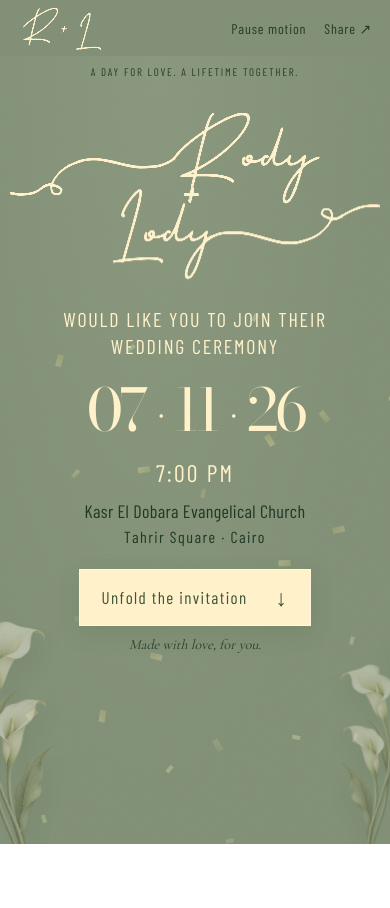
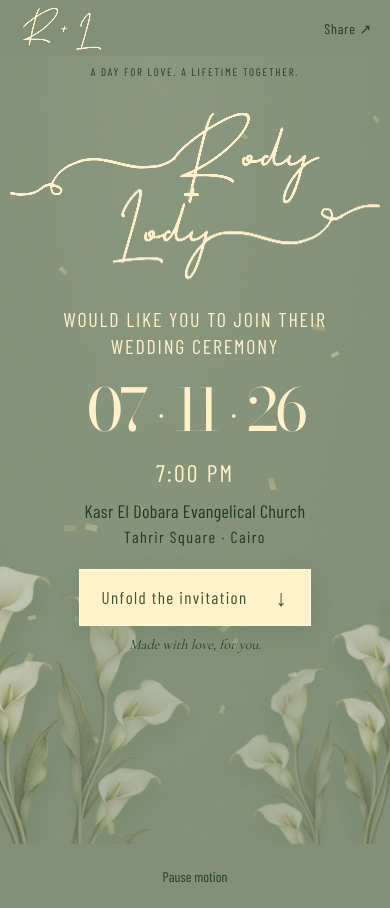
Before and after one commit to Rany29-coder/lody-rody-wedding, a Next.js app: page / in a window 390 px wide. Before the commit the page ends 844 px from the top, so only its background shows below. Built offline with nearby package versions, Linux system fonts and the light colour scheme.

Commit message:
Enrich flowers and apply final invitation layout feedback

```diff
--- a/app/components/designs/GuestExtras.tsx
+++ b/app/components/designs/GuestExtras.tsx
@@ -3,7 +3,11 @@ import Image from "next/image";
 import { useState, useEffect, useRef } from "react";
 type Wish = { id: string; name: string; message: string };
 type Photo = { id: string; url: string; name: string };
-export default function GuestExtras() {
+export default function GuestExtras({
+  refined = false,
+}: {
+  refined?: boolean;
+}) {
   const [wishes, setWishes] = useState<Wish[]>([]);
   const [photos, setPhotos] = useState<Photo[]>([]);
   const [status, setStatus] = useState("");
@@ -66,12 +70,15 @@ export default function GuestExtras() {
         <p className="eyebrow">Little words. Lasting memories.</p>
         <h2>Leave a little love.</h2>
         <p className="section-intro">
-          A blessing, a memory, a wish for the years ahead.
+          A blessing, a memory,{refined ? <br /> : " "}a wish for the years
+          ahead.
         </p>
-        <p className="demo-note">
-          Design preview · messages stay on this page only and are not sent to
-          the couple.
-        </p>
+        {!refined && (
+          <p className="demo-note">
+            Design preview · messages stay on this page only and are not sent to
+            the couple.
+          </p>
+        )}
         <form onSubmit={submit}>
           <label>
             Your name
@@ -96,6 +103,11 @@ export default function GuestExtras() {
           <button className="primary-action" type="submit">
             Preview your wish <span>↗</span>
           </button>
+          {refined && (
+            <small className="wish-preview-label">
+              Preview only · not sent to the couple.
+            </small>
+          )}
           <p role="status">{status}</p>
         </form>
         <div className="wishes-list">
--- a/app/components/selected/SelectedInvitation.tsx
+++ b/app/components/selected/SelectedInvitation.tsx
@@ -7,7 +7,7 @@ const base = process.env.NEXT_PUBLIC_BASE_PATH || "";
 const target = Date.parse("2026-11-07T19:00:00+02:00");
 const pieces = Array.from({ length: 30 }, (_, i) => ({
   left: `${(i * 37 + 11) % 100}%`,
-  delay: `${(i % 9) * 0.27}s`,
+  delay: `${-((i * 1.73) % (6 + (i % 4)))}s`,
   duration: `${6 + (i % 4)}s`,
   rotate: `${i * 29}deg`,
 }));
@@ -24,7 +24,13 @@ function Lilies({ className = "" }: { className?: string }) {
     />
   );
 }
-function Names({ compact = false }: { compact?: boolean }) {
+function Names({
+  compact = false,
+  closing = false,
+}: {
+  compact?: boolean;
+  closing?: boolean;
+}) {
   const id = useId();
   if (compact) {
     const ink = `url(#${id}-initial-ink)`;
@@ -78,7 +84,11 @@ function Names({ compact = false }: { compact?: boolean }) {
     );
   }
   const artwork = (
-    <svg className="original-wordmark" viewBox="0 0 912 486" aria-hidden="true">
+    <svg
+      className={`original-wordmark ${closing ? "is-static" : ""}`}
+      viewBox="0 0 912 486"
+      aria-hidden="true"
+    >
       <defs>
         <filter id={`${id}-wordmark-ink`} colorInterpolationFilters="sRGB">
           {/* Isolate the light ink at render time; keep the original artwork intact. */}
@@ -171,6 +181,12 @@ function Names({ compact = false }: { compact?: boolean }) {
       </g>
     </svg>
   );
+  if (closing)
+    return (
+      <h2 className="sage-names closing-wordmark" aria-label="Rody and Lody">
+        {artwork}
+      </h2>
+    );
   return (
     <h1 className="sage-names" aria-label="Rody and Lody">
       {artwork}
@@ -309,9 +325,6 @@ export default function SelectedInvitation() {
           <Names compact />
         </a>
         <div>
-          <button onClick={() => setPaused((p) => !p)} aria-pressed={paused}>
-            {paused ? "Resume motion" : "Pause motion"}
-          </button>
           <button onClick={share}>Share ↗</button>
         </div>
       </header>
@@ -368,6 +381,8 @@ export default function SelectedInvitation() {
         </div>
         <Lilies className="lilies-left" />
         <Lilies className="lilies-right" />
+        <Lilies className="lilies-left lilies-extra-left" />
+        <Lilies className="lilies-right lilies-extra-right" />
         <button
           ref={openButton}
           className="sage-open"
@@ -430,7 +445,8 @@ export default function SelectedInvitation() {
               </figcaption>
             </figure>
             <p className="blessing-note">
-              It would mean the world to celebrate this beginning with you.
+              <span>It would mean the world to celebrate</span>
+              <span>this beginning with you.</span>
             </p>
           </section>
           <section id="celebration" className="sage-celebration">
@@ -476,13 +492,18 @@ export default function SelectedInvitation() {
             </p>
           </section>
           <div className="sage-guest-sections">
-            <GuestExtras />
+            <GuestExtras refined />
           </div>
           <footer className="sage-closing">
             <Lilies />
+            <Lilies className="closing-lilies-right" />
             <p>With all our love,</p>
-            <h2>Rody & Lody</h2>
-            <p className="closing-tagline">Your loved ones are also ours!</p>
+            <Names closing />
+            <p className="closing-tagline">
+              Your loved ones
+              <br />
+              are also ours!
+            </p>
             <button onClick={share} className="secondary-action">
               Share the invitation ↗
             </button>
@@ -490,6 +511,11 @@ export default function SelectedInvitation() {
           </footer>
         </div>
       </section>
+      <div className="motion-settings">
+        <button onClick={() => setPaused((p) => !p)} aria-pressed={paused}>
+          {paused ? "Resume motion" : "Pause motion"}
+        </button>
+      </div>
     </main>
   );
 }
--- a/app/components/selected/selected.css
+++ b/app/components/selected/selected.css
@@ -278,7 +278,7 @@
   height: 12px;
   opacity: 0;
   background: linear-gradient(40deg, #c6bd75, #f3e4a8);
-  animation: celebrate-fall 8s ease-in both;
+  animation: celebrate-fall 8s ease-in infinite both;
   transform: rotate(var(--turn));
 }
 .sage-confetti > span:nth-child(3n) {
@@ -909,3 +909,100 @@
   display: block;
   margin-top: 4px;
 }
+
+/* Fuller floral edges, with the invitation text above the flower layers. */
+.sage-hero > .calla-lilies {
+  width: clamp(210px, 32vw, 455px);
+}
+.sage-hero .lilies-extra-left {
+  left: max(-20px, calc(50% - 590px));
+  bottom: -130px;
+  opacity: 0.55;
+  transform: translateX(var(--drift)) rotate(13deg);
+}
+.sage-hero .lilies-extra-right {
+  right: max(-30px, calc(50% - 590px));
+  bottom: -130px;
+  opacity: 0.5;
+  transform: translateX(calc(var(--drift) * -0.7)) scaleX(-1) rotate(14deg);
+}
+.sage-closing .calla-lilies {
+  width: 250px;
+}
+.sage-closing .closing-lilies-right {
+  left: auto;
+  right: -45px;
+  transform: scaleX(-1);
+}
+.sage-closing .closing-wordmark {
+  width: min(520px, 100%);
+  height: auto;
+  margin: 18px auto;
+  left: auto;
+  transform: none;
+  font-size: inherit;
+}
+.blessing-note > span {
+  display: block;
+}
+.selected-world .wishes-section .section-intro {
+  margin-bottom: 20px;
+}
+.wish-preview-label {
+  display: block;
+  font-family: var(--font-condensed), sans-serif;
+  font-size: 13px;
+  margin-top: 8px;
+  color: #53634b;
+  text-align: center;
+}
+.motion-settings {
+  text-align: center;
+  padding: 10px 20px;
+  background: #819076;
+}
+.motion-settings button {
+  min-height: 44px;
+  padding: 8px 16px;
+  font-family: var(--font-condensed), sans-serif;
+  color: #263e2a;
+  font-size: 14px;
+}
+@media (max-width: 600px) {
+  .sage-hero .lilies-left {
+    width: 195px;
+    left: -82px;
+    opacity: 0.52;
+  }
+  .sage-hero .lilies-right {
+    width: 175px;
+    right: -72px;
+    opacity: 0.48;
+  }
+  .sage-hero .lilies-extra-left {
+    width: 178px;
+    left: -32px;
+    bottom: -100px;
+    opacity: 0.38;
+  }
+  .sage-hero .lilies-extra-right {
+    width: 163px;
+    right: -28px;
+    bottom: -95px;
+    opacity: 0.36;
+  }
+  .sage-closing .calla-lilies {
+    width: 195px;
+  }
+  .blessing-note {
+    font-size: clamp(15px, 4vw, 18px);
+    line-height: 1.55;
+  }
+  .selected-world .wishes-section {
+    padding-top: 45px;
+    padding-bottom: 40px;
+  }
+  .selected-world .wishes-section h2 {
+    margin-bottom: 18px;
+  }
+}
--- a/scripts/verify-selected.cjs
+++ b/scripts/verify-selected.cjs
@@ -26,6 +26,7 @@ const base =
   assert.equal(
     await page
       .locator(".lilies-left")
+      .first()
       .evaluate((e) => e.complete && e.naturalWidth > 0),
     true,
   );
```
Also changed, not shown: 2 other files (tests, documents, lock files or other folders).
